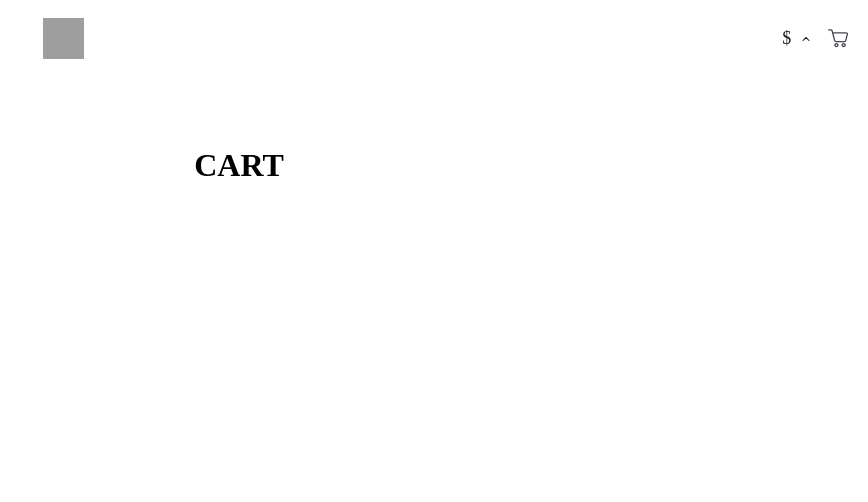
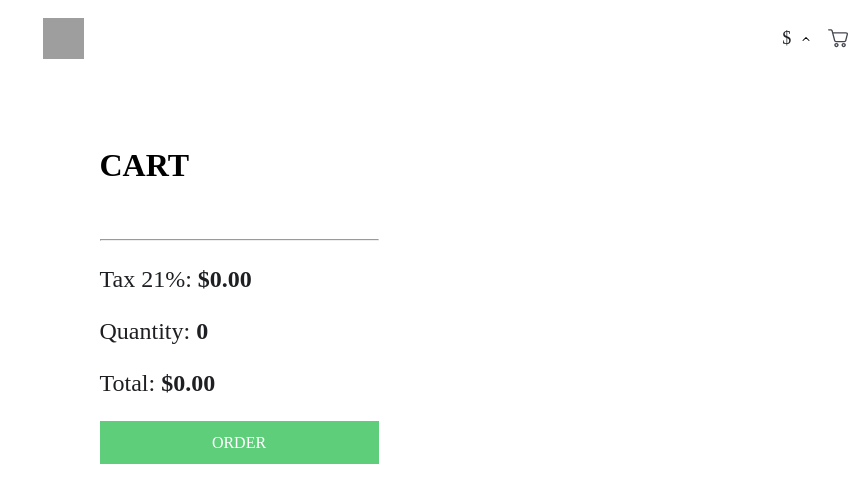
Before and after one commit to ana-kobakhidze/e-commerce, a React (Create React App) app: page /cart in a window 1280 px wide. Shown: the top 502 px of the page, without its empty margins (412-1280 px from the left). Built offline with nearby package versions, Linux system fonts and the light colour scheme; grey boxes are pictures that could not be loaded.

Commit message:
feat added cart calculations

```diff
--- a/src/CART/CART.js
+++ b/src/CART/CART.js
@@ -109,11 +109,16 @@ class Cart extends Component {
     const newArr = orderData.filter((p) => p.attrValue !== selectedAttr);
     this.saveOrder(newArr);
   };
+  orderHandler = () => {
+    this.saveOrder([]);
+  }
 
   render() {
     let itemList = [];
     const { orderData } = this.props;
-
+    let tax = 0;
+    let quantity = 0;
+    let total = 0;
     if (orderData) {
       orderData.forEach((product, index) => {
         itemList.push(
@@ -144,23 +149,23 @@ class Cart extends Component {
                           return (
                             <button
                               className={
-                                item.isSelected && item.value[0] === "#"
+                                item.isSelected && attribute.type === "swatch"
                                   ? styles.SelectedColorAttrBox
                                   : !item.isSelected &&
                                     item.value === "#FFFFFF"
                                   ? styles.WhiteBox
                                   : !item.isSelected &&
-                                    item.value[0] === "#"
+                                  attribute.type === "swatch"
                                   ? styles.ColorAttrBox
                                   : !item.isSelected &&
-                                    item.value[0] !== "#"
+                                  attribute.type !== "swatch"
                                   ? styles.AttrBox
                                   : styles.SelectedAttrBox
                               }
                               key={index}
                               style={{ backgroundColor: item.value }}
                             >
-                              {item.value[0] === "#" ? null : item.value}
+                              {attribute.type === "swatch" ? null : item.value}
                             </button>
                           );
                         }
@@ -224,6 +229,15 @@ class Cart extends Component {
         );
       });
     }
+    orderData.forEach(product => {
+      quantity += product.count;
+      product.prices.map((price) => {
+        if (price.currency.symbol === this.props.currency) {
+          total += price.amount * product.count;
+        }
+      });
+      tax = 21/100 * total
+    })
 
     return (
       <div className={styles.CartWrapper}>
@@ -233,7 +247,15 @@ class Cart extends Component {
         <div className={styles.CartContent}>
           {this.props.orderData ? itemList : null}
         </div>
-        <div className={styles.CartFooter}></div>
+        <div className={styles.CartFooter}>
+          <hr/>
+          <p>Tax 21%: <strong>{this.props.currency + tax.toFixed(2)}</strong></p>
+          <p>Quantity: <strong>{quantity}</strong></p>
+          <p className={styles.Total}>Total: <strong>{this.props.currency + total.toFixed(2)}</strong></p>
+          <button onClick={() => this.orderHandler()}>ORDER</button>
+
+
+        </div>
       </div>
     );
   }
--- a/src/CART/CART.module.css
+++ b/src/CART/CART.module.css
@@ -1,6 +1,6 @@
 @import url("https://fonts.googleapis.com/css2?family=Roboto+Condensed:wght@700&family=Source+Sans+Pro:wght@200;300;400&display=swap");
 @import url("https://fonts.googleapis.com/css2?family=Roboto+Condensed:wght@700&family=Source+Sans+Pro:wght@200;300&display=swap");
-.CartWrapper{
+.CartWrapper {
   display: flex;
   flex-direction: column;
   margin-top: 53px;
@@ -10,7 +10,7 @@
   margin-bottom: 23px;
 }
 .CartTitle {
-  font-family: 'Raleway';
+  font-family: "Raleway";
   font-style: normal;
   font-weight: 700;
   font-size: 32px;
@@ -29,7 +29,7 @@
 .DeleteButton {
   display: none;
 }
-.LeftRow{
+.LeftRow {
   display: flex;
   flex-direction: column;
   justify-content: space-between;
@@ -92,7 +92,7 @@
   margin: 0 0 20px 0;
 }
 .AttributesName {
-  font-family: 'Roboto Condensed';
+  font-family: "Roboto Condensed";
   font-style: normal;
   font-weight: 700;
   font-size: 18px;
@@ -106,13 +106,12 @@
   padding-left: 53%;
   justify-content: space-between;
 }
-.Increment{
+.Increment {
   height: 45px;
   width: 45px;
   background: url("../assets/icons/plusSquareL.svg") no-repeat;
   cursor: pointer;
 }
-
 
 .Count {
   font-family: Raleway;
@@ -122,13 +121,13 @@
   line-height: 160%;
   color: #1d1f22;
 }
-.Substract{
+.Substract {
   height: 45px;
   width: 45px;
   background: url("../assets/icons/minusSquareL.svg") no-repeat;
   cursor: pointer;
 }
-.RightRow{
+.RightRow {
   width: 200px;
   height: 288px;
 }
@@ -140,7 +139,7 @@
   position: absolute;
   z-index: 0;
 }
-.ArrowWrapper{
+.ArrowWrapper {
   display: flex;
   position: relative;
   top: 248px;
@@ -149,70 +148,95 @@
   justify-content: flex-end;
 }
 .LeftArrow {
-  background:url('../assets/icons/leftArrow.svg') no-repeat;
-  width:24px;
-  height:24px;
+  background: url("../assets/icons/leftArrow.svg") no-repeat;
+  width: 24px;
+  height: 24px;
   cursor: pointer;
-  margin-right:10px;
+  margin-right: 10px;
 }
 
 .RightArrow {
-  background:url('../assets/icons/rightArrow.svg') no-repeat;
-  width:24px;
-  height:24px;
+  background: url("../assets/icons/rightArrow.svg") no-repeat;
+  width: 24px;
+  height: 24px;
   cursor: pointer;
 }
 
 .CategoryAttributesWraper {
   display: flex;
   flex-direction: column;
-
 }
-.AttributesBoxWraper{
+.AttributesBoxWraper {
   display: flex;
   justify-content: flex-start;
 }
-.SelectedColorAttrBox, .ColorAttrBox, .WhiteBox {
+.SelectedColorAttrBox,
+.ColorAttrBox,
+.WhiteBox {
   border: 0.5px solid white;
   color: #a6a6a6;
   background-color: white;
 
   width: 32px;
   height: 32px;
-  margin-right:14px;
+  margin-right: 14px;
 }
-.WhiteBox{
+.WhiteBox {
   border: 1px solid #1d1f22;
 }
 .SelectedColorAttrBox {
-  border: 1px solid #5ECE7B;
-	padding: 1.5px;
-	background: white content-box;
-
+  border: 1px solid #5ece7b;
+  padding: 1.5px;
+  background: white content-box;
 }
 
-
-.SelectedAttrBox, .AttrBox{
+.SelectedAttrBox,
+.AttrBox {
   width: 63px;
   height: 45px;
-  margin-right:14px;
+  margin-right: 14px;
 
-  font-family: 'Source Sans Pro';
+  font-family: "Source Sans Pro";
   font-style: normal;
   font-weight: 400;
   font-size: 16px;
   line-height: 18px;
 
   border: 1px solid #808080;
-  color: #1D1F22;
+  color: #1d1f22;
   background-color: white;
 }
 
+.AttrBox {
+  border: 1px solid #1d1f22;
+}
+.SelectedAttrBox {
+  color: white;
+  background-color: #1d1f22;
+}
+.CartFooter > p {
+  font-family: "Raleway";
+  font-style: normal;
+  font-weight: 400;
+  font-size: 24px;
+  line-height: 28px;
+  color: #1d1f22;
+}
 
-.AttrBox {
-  border: 1px solid #1D1F22;
+.CartFooter > p > strong {
+  font-weight: 700;
+  font-size: 24px;
+line-height: 24px;
 }
-.SelectedAttrBox{
+.Total {
+  font-weight: 500 !important;
+}
+.CartFooter > button {
+  width: 279px;
+  height: 43px;
+
+  border: none;
+  background: #5ece7b;
   color: white;
-  background-color: #1D1F22;
+  cursor: pointer;
 }
--- a/src/HEADER/HEADER.js
+++ b/src/HEADER/HEADER.js
@@ -48,6 +48,8 @@ class Header extends Component {
     const { client } = this.props;
     if(this.props.showModal) {
       document.body.style.overflow = 'hidden'};
+
+
     let productQuantityInOrder = [];
     if (orderData) {
       orderData.map((product) => {
```
Also changed, not shown: src/REDUCER/rootReducer.js (+0 -7 lines).
